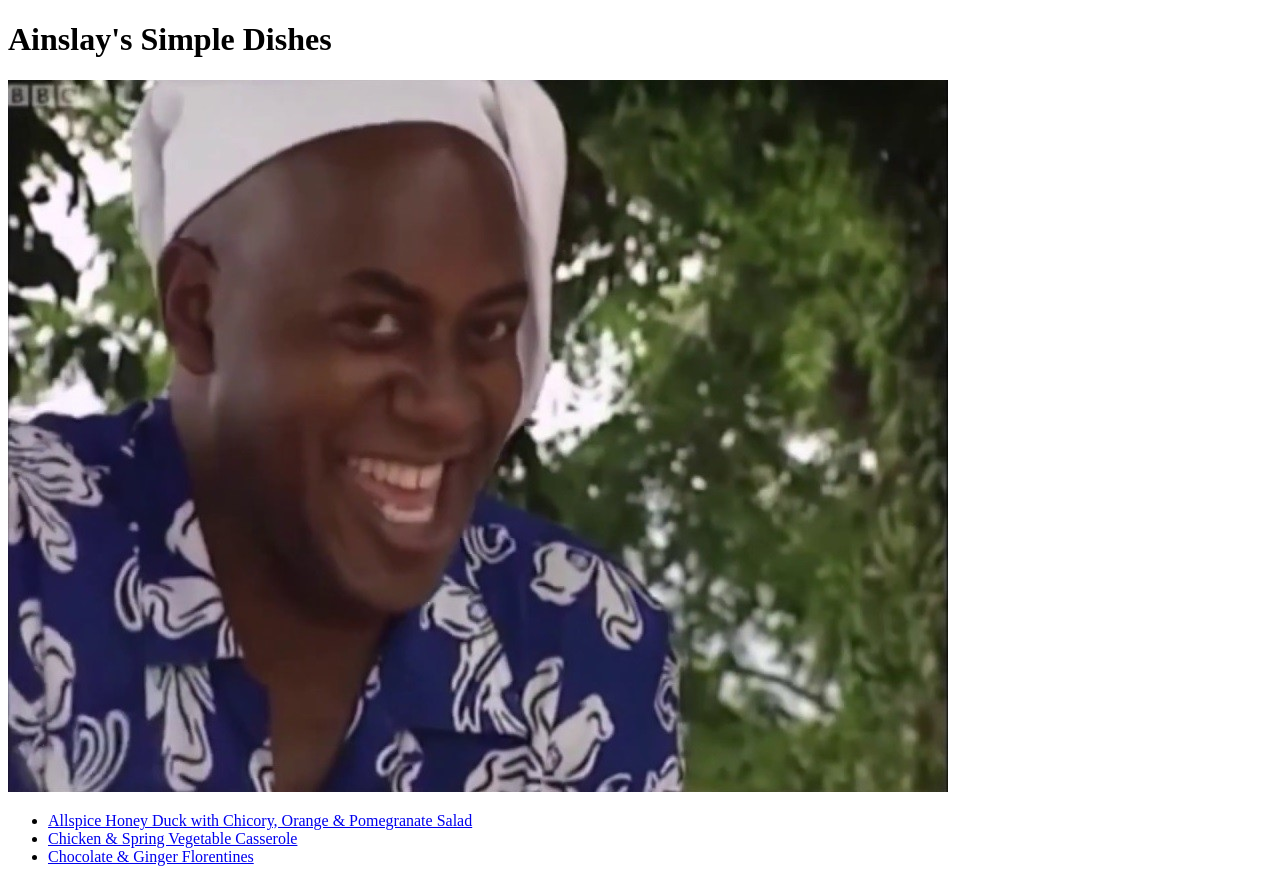
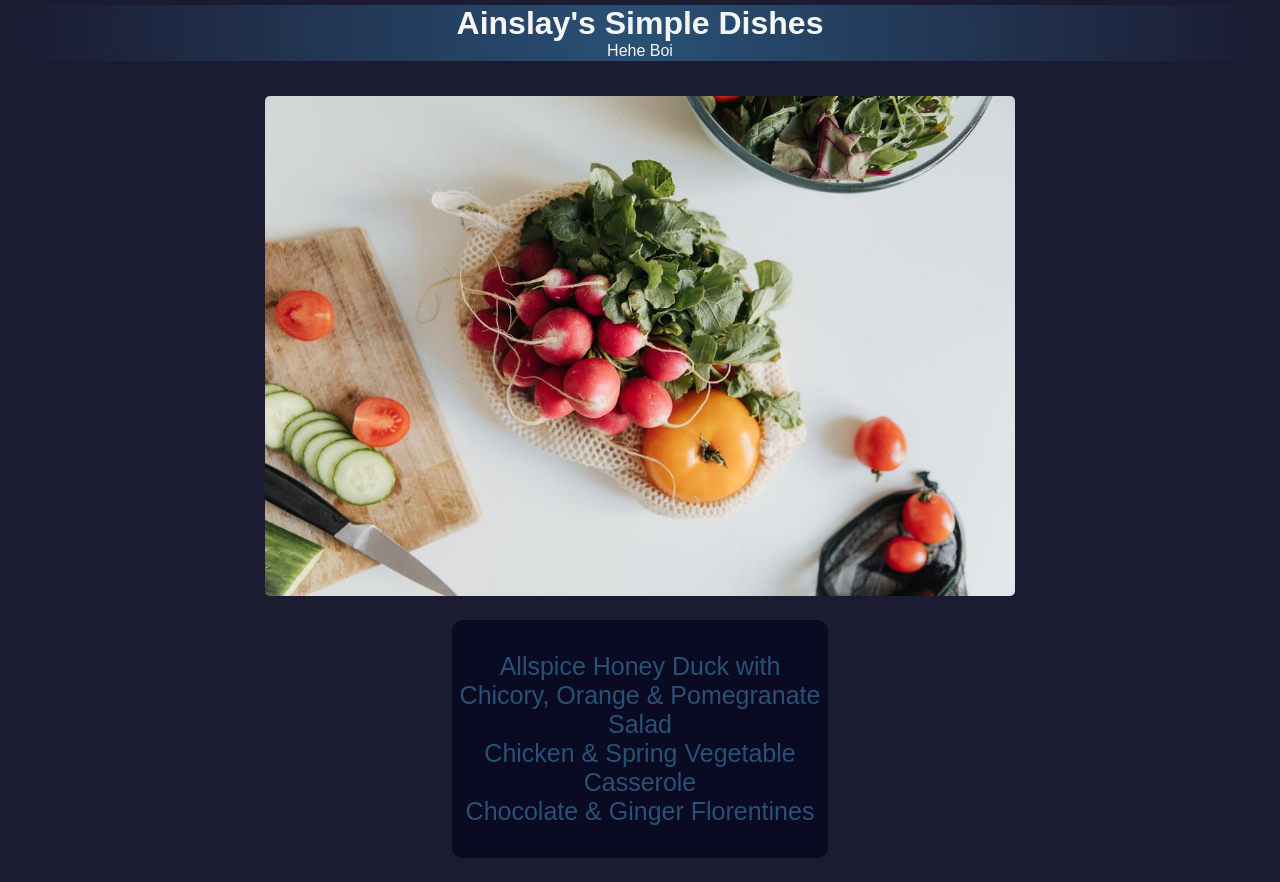
Before and after one commit to Jurands/odin-recipes, a plain HTML site: page index.html in a window 1280 px wide. Drawn offline with Linux system fonts and the light colour scheme.

Commit message:
Added CSS to index.html

```diff
--- a/index.html
+++ b/index.html
@@ -5,14 +5,27 @@
     <meta http-equiv="X-UA-Compatible" content="IE=edge">
     <meta name="viewport" content="width=device-width, initial-scale=1.0">
     <title>Hehe Boi.</title>
+    <link rel="stylesheet" href="style.css">
 </head>
 <body>
-    <h1>Ainslay's Simple Dishes</h1>
-    <img src="./images/hehe.jpg">
-    <ul>
-    <li><a href="./recipes/allspiceDuck.html">Allspice Honey Duck with Chicory, Orange & Pomegranate Salad</a></li>
-    <li><a href="./recipes/chickenSpring.html">Chicken & Spring Vegetable Casserole</a></li>
-    <li><a href="./recipes/chocolateGinger.html">Chocolate & Ginger Florentines</a></li>
-</ul>
+    <fieldset class='top'>
+    <div class="header">
+        <a href="./index.html">
+        <h1><strong>Ainslay's Simple Dishes</strong></h1>
+        <p><a href="./recipes/hehe.html">Hehe Boi</a></p>
+    </a>
+    </div>
+    </fieldset>
+
+
+    <fieldset class="bottom">
+            <img class="kitchen" src="./images/kitchen.jpg" alt="Ainsley Harriot staring into your soul, majestically">
+
+            <ul class="list">
+        <li><a href="./recipes/allspiceDuck.html">Allspice Honey Duck with Chicory, Orange & Pomegranate Salad</a></li>
+        <li><a href="./recipes/chickenSpring.html">Chicken & Spring Vegetable Casserole</a></li>
+        <li><a href="./recipes/chocolateGinger.html">Chocolate & Ginger Florentines</a></li>
+    </fieldset>
+    </ul>
 </body>
 </html>
--- /dev/null
+++ b/style.css
@@ -0,0 +1,78 @@
+
+* {
+    border-bottom: none;
+}
+
+a   {
+    text-decoration: none;
+    color: whitesmoke;
+}
+
+a:hover {
+    text-decoration: underline;
+}
+
+body {
+    margin: -1px;
+    font-family: Arial, Helvetica, sans-serif;
+    width: auto;
+    text-align: center;
+    background-color: #1b1b32;
+}
+
+
+fieldset {
+    margin-bottom: 0;
+    border: 0;
+}
+
+
+.header {
+    padding-bottom: 1px;
+    padding-left: 0;
+    padding-right: 0;
+    border: none;
+    min-height: 50px;
+    margin-top: none;
+    color: white;
+    background: radial-gradient(circle at center,#295175,#1b1b32);
+}
+
+img {
+    border-radius: 25px;
+    padding: 20px;
+    width: auto;
+    height: 500px;
+}
+
+
+
+p, h1 {
+    margin: auto;
+}
+
+.list {
+    list-style: none;
+    background-color: #0a0a23;
+    border: none;
+    border-radius: 10px;
+    padding: 10px;
+    margin: auto;
+    min-height: 5em;
+    max-height: auto;
+    min-width: 30%;
+    max-width:200px;
+    color: black;
+    padding-top: 2rem;
+    padding-bottom: 2rem;
+    padding-left: 0;
+    padding-right: 0;
+
+}
+
+.list a {
+    color: #295175;
+    font-size: 25px;
+    margin: 0;
+
+}
```
Also changed, not shown: recipes/hehe.html (added, +27 -0 lines), images/beach.jpg (added), images/kitchen.jpg (added).
